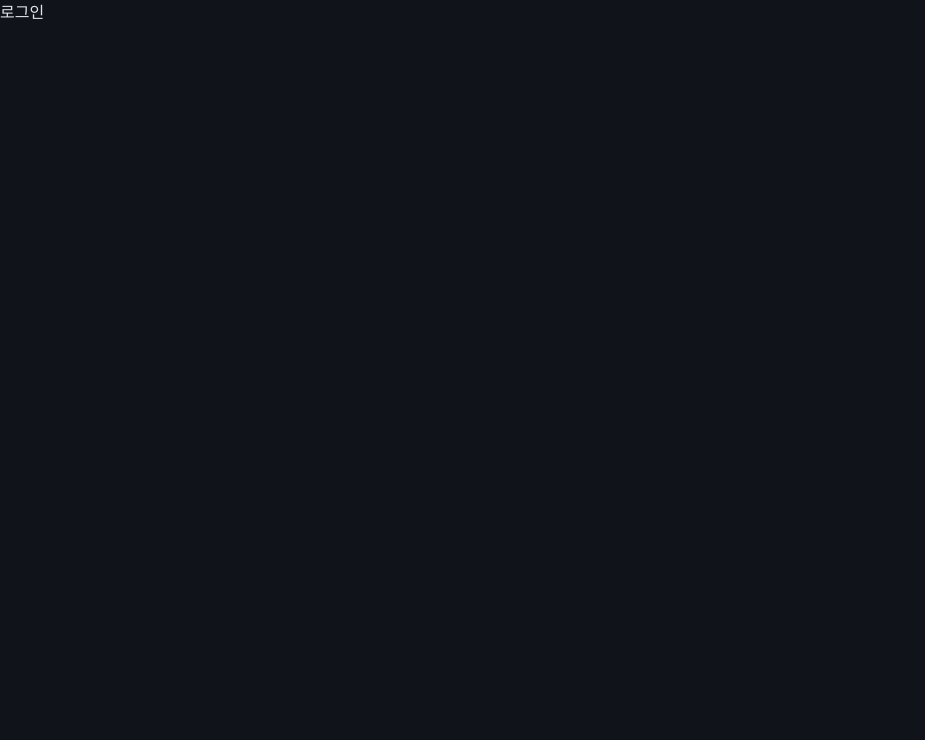
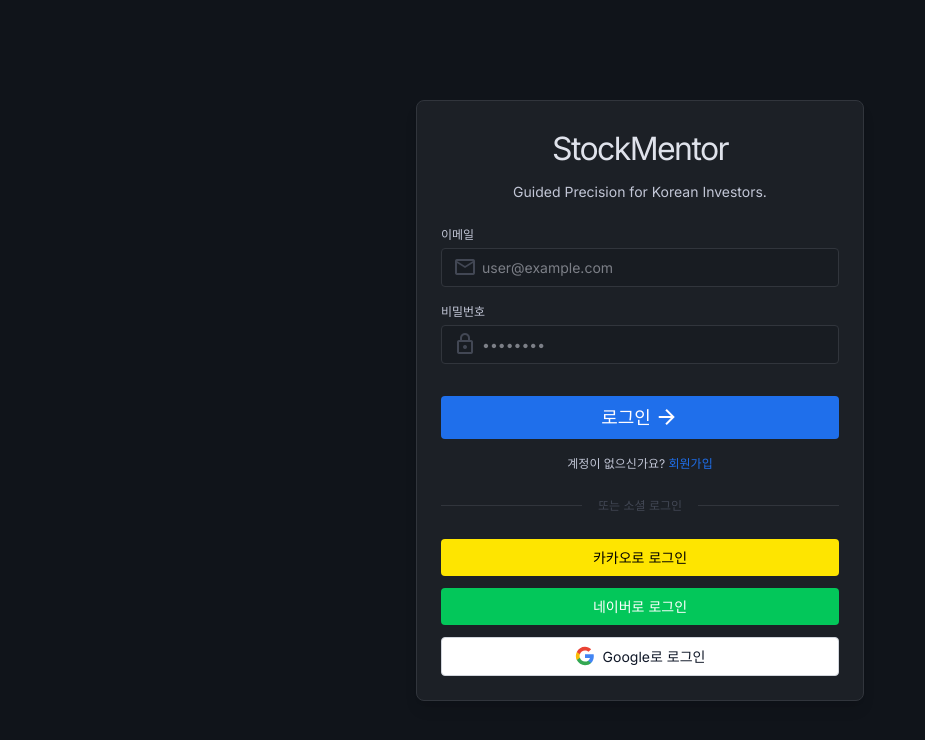
Before and after one commit to sksqlrlek/stock-mentor-front, a React (Vite) app: page /login in a window 1280 px wide. Shown: the top 740 px of the page, without its empty margins (0-925 px from the left). Built offline with nearby package versions, Linux system fonts and the light colour scheme.

Commit message:
feat: LoginPage 작성 (LoginForm, SocialLoginButtons 조립)

```diff
--- a/src/pages/LoginPage.jsx
+++ b/src/pages/LoginPage.jsx
@@ -1,5 +1,31 @@
+import LoginForm from '../components/auth/LoginForm'
+import SocialLoginButtons from '../components/auth/SocialLoginButtons'
+
 function LoginPage() {
-  return <div>로그인</div>
+  return (
+    <div className="min-h-screen bg-background flex flex-col">
+      <main className="flex-grow flex items-center justify-center p-space-md">
+        <div className="w-full max-w-md bg-surface-container rounded-xl border border-surface-variant p-space-lg shadow-lg flex flex-col gap-space-lg">
+
+          <div className="text-center">
+            <h1 className="text-display-lg text-on-surface tracking-tighter mb-2">StockMentor</h1>
+            <p className="text-body-data text-on-surface-variant">Guided Precision for Korean Investors.</p>
+          </div>
+
+          <LoginForm />
+
+          <div className="flex items-center justify-center gap-4">
+            <div className="h-px bg-surface-variant flex-grow"></div>
+            <span className="text-caption text-outline-variant">또는 소셜 로그인</span>
+            <div className="h-px bg-surface-variant flex-grow"></div>
+          </div>
+
+          <SocialLoginButtons label="로그인" />
+
+        </div>
+      </main>
+    </div>
+  )
 }
 
 export default LoginPage
```
